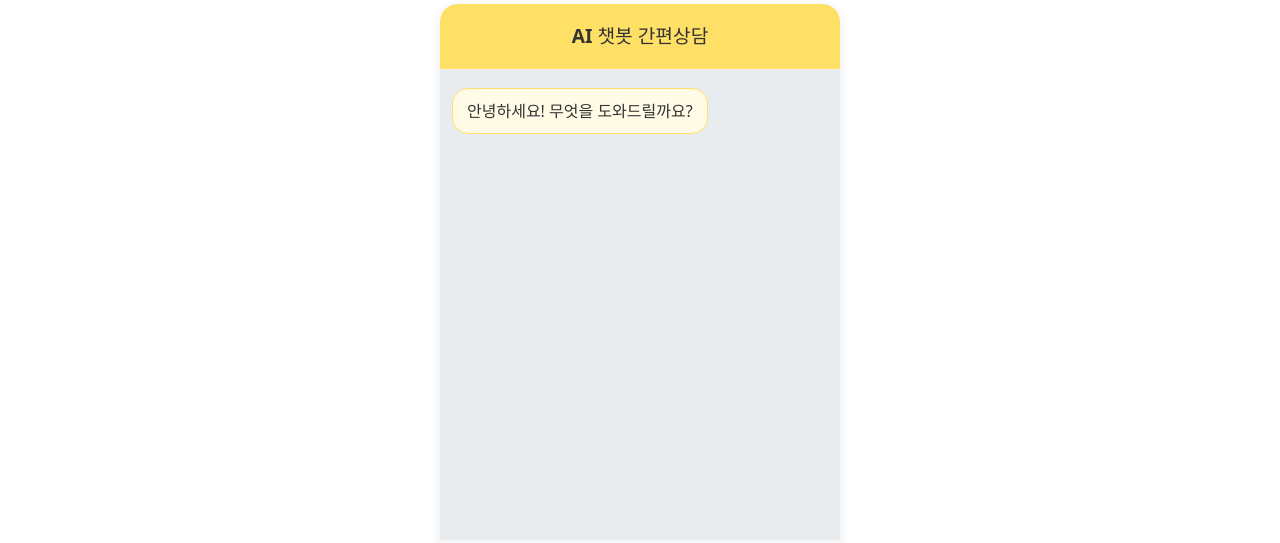
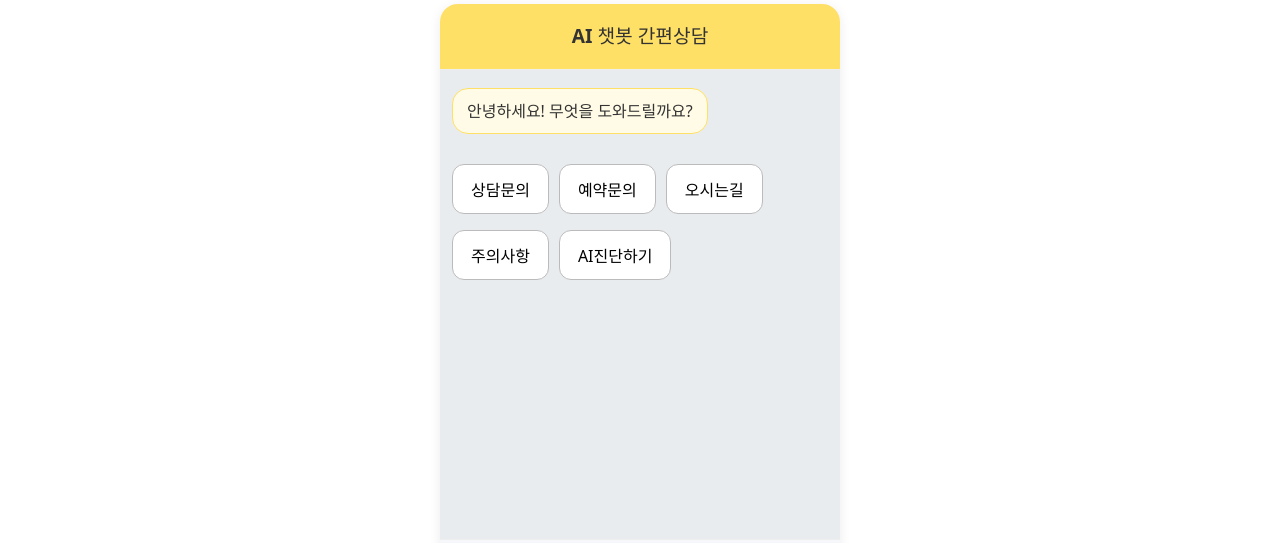
Before and after one commit to kitoku8706/skinseal-fronend, a React (Vite) app: page /reservation/chatbot in a window 1280 px wide. Shown: the part 257-800 px from the top of the page. Built offline with nearby package versions, Linux system fonts and the light colour scheme; no server answers.

Commit message:
챗봇 상담 페이지에 빠른 선택 버튼 추가 및 스타일 수정

```diff
--- a/src/pages/ChatbotConsultPage.css
+++ b/src/pages/ChatbotConsultPage.css
@@ -84,3 +84,26 @@
 .chatbot-input-area button:hover {
   background: #ffd43b;
 }
+
+.chatbot-quick-replies {
+  display: flex;
+  flex-wrap: wrap;
+  gap: 10px;
+  margin: 18px 0 0 0;
+  justify-content: flex-start;
+}
+
+.quick-reply-btn {
+  background: #fff;
+  border: 1.5px solid #bbb;
+  border-radius: 12px;
+  padding: 12px 18px;
+  font-size: 1rem;
+  cursor: pointer;
+  margin-bottom: 6px;
+  transition: background 0.2s, border 0.2s;
+}
+.quick-reply-btn:hover {
+  background: #ffe066;
+  border-color: #ffe066;
+}
--- a/src/pages/ChatbotConsultPage.jsx
+++ b/src/pages/ChatbotConsultPage.jsx
@@ -1,25 +1,36 @@
 import React, { useState, useRef, useEffect } from "react";
 import "./ChatbotConsultPage.css";
+
+const quickReplies = [
+  { label: "상담문의", value: "상담문의" },
+  { label: "예약문의", value: "예약문의" },
+  { label: "오시는길", value: "오시는길" },
+  { label: "주의사항", value: "주의사항" },
+  { label: "AI진단하기", value: "AI진단하기" },
+];
 
 function ChatbotConsultPage() {
   const [messages, setMessages] = useState([
     { from: "bot", text: "안녕하세요! 무엇을 도와드릴까요?" }
   ]);
   const [input, setInput] = useState("");
+  const [showQuick, setShowQuick] = useState(true);
   const chatEndRef = useRef(null);
 
   useEffect(() => {
     chatEndRef.current?.scrollIntoView({ behavior: "smooth" });
   }, [messages]);
 
-  const handleSend = () => {
-    if (!input.trim()) return;
-    setMessages([...messages, { from: "user", text: input }]);
+  const handleSend = (msg) => {
+    const userMsg = msg || input;
+    if (!userMsg.trim()) return;
+    setMessages([...messages, { from: "user", text: userMsg }]);
+    setShowQuick(false);
     // 간단한 답변 예시 (실제 AI 연동은 별도 구현)
     setTimeout(() => {
       setMessages(msgs => [
         ...msgs,
-        { from: "bot", text: "상담 내용을 확인했습니다. 담당자가 곧 답변드릴 예정입니다." }
+        { from: "bot", text: `"${userMsg}"에 대한 답변을 준비 중입니다.` }
       ]);
     }, 800);
     setInput("");
@@ -27,6 +38,10 @@ function ChatbotConsultPage() {
 
   const handleKeyDown = (e) => {
     if (e.key === "Enter") handleSend();
+  };
+
+  const handleQuickReply = (value) => {
+    handleSend(value);
   };
 
   return (
@@ -41,6 +56,20 @@ function ChatbotConsultPage() {
             {msg.text}
           </div>
         ))}
+        {/* 빠른 선택 박스: 첫 메시지 이후에만 노출 */}
+        {showQuick && (
+          <div className="chatbot-quick-replies">
+            {quickReplies.map((item) => (
+              <button
+                key={item.value}
+                className="quick-reply-btn"
+                onClick={() => handleQuickReply(item.value)}
+              >
+                {item.label}
+              </button>
+            ))}
+          </div>
+        )}
         <div ref={chatEndRef} />
       </div>
       <div className="chatbot-input-area">
@@ -51,7 +80,7 @@ function ChatbotConsultPage() {
           onChange={e => setInput(e.target.value)}
           onKeyDown={handleKeyDown}
         />
-        <button onClick={handleSend}>전송</button>
+        <button onClick={() => handleSend()}>전송</button>
       </div>
     </div>
   );
```
